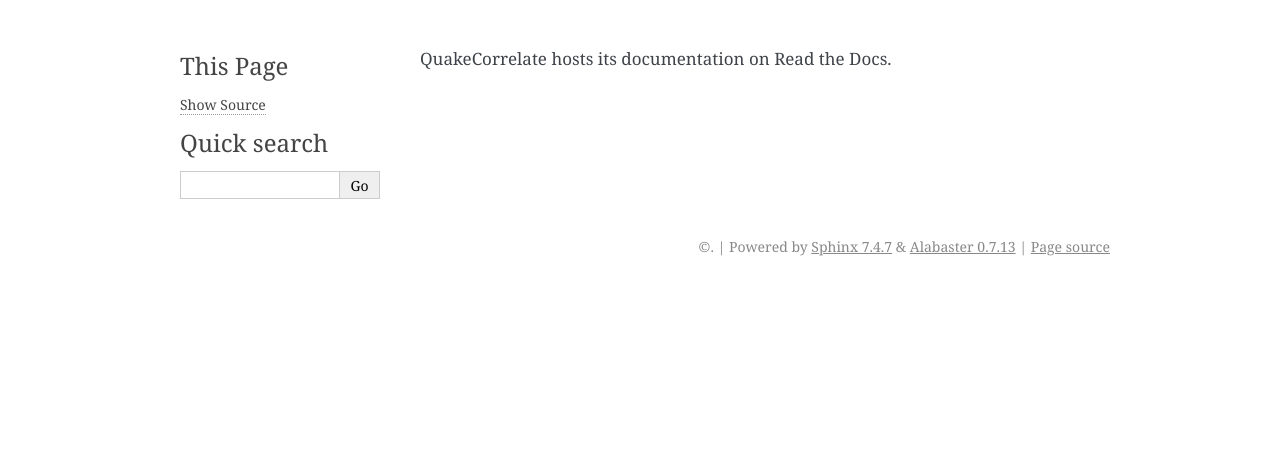
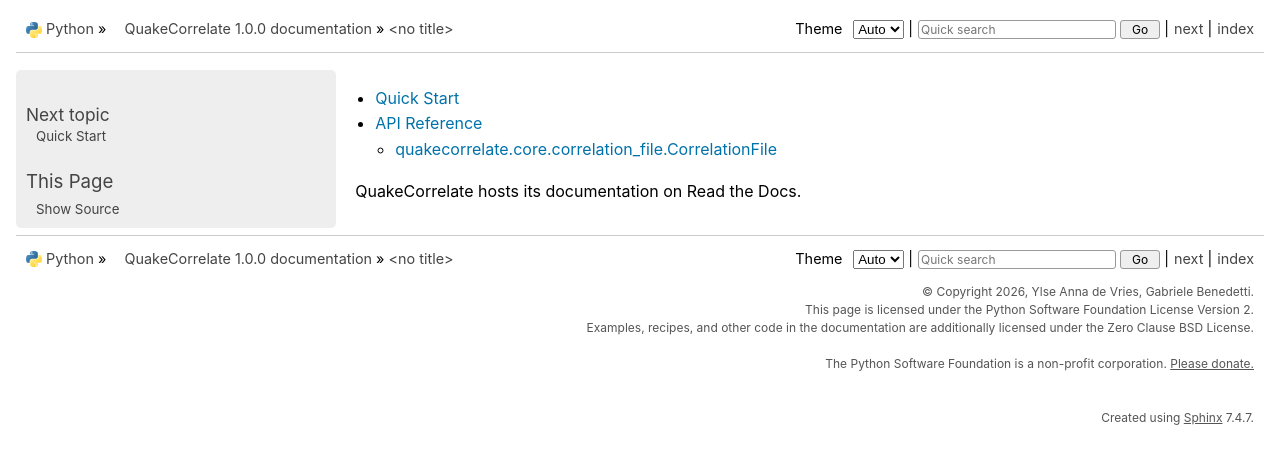
Before and after one commit to ylseanna/QuakeCorrelate, a Sphinx documentation site: the page built from docs/index.rst, in a window 1280 px wide. Shown: the top 464 px of the page. Built offline with Sphinx 7.4.7, drawn with Linux system fonts in a browser that asks for light colours.

Commit message:
add docs elements

```diff
--- a/docs/conf.py
+++ b/docs/conf.py
@@ -1,8 +1,20 @@
-import sys
-from pathlib import Path
+# Project information
+project = 'QuakeCorrelate'
+copyright = '2026, Ylse Anna de Vries, Gabriele Benedetti'
+author = 'Ylse Anna de Vries, Gabriele Benedetti'
+version = '1.0'
+release = '1.0.0'
 
 extensions = [
     'sphinx.ext.autodoc',
 ]
 
+# HTML theme configuration
+html_theme = 'python_docs_theme'
+
+### AUTODOC
+
+import sys
+from pathlib import Path
+
 sys.path.insert(0, str(Path('..', 'quakecorrelate').resolve()))
--- a/docs/index.rst
+++ b/docs/index.rst
@@ -2,5 +2,6 @@
    :maxdepth: 2
 
    usage/quickstart
+   reference/correlationfile
 
 QuakeCorrelate hosts its documentation on Read the Docs.
--- /dev/null
+++ b/docs/reference/correlationfile.rst
@@ -0,0 +1,12 @@
+===============
+ API Reference
+===============
+
+.. _reference_db_database:
+
+quakecorrelate.core.correlation_file.CorrelationFile
+========================
+
+.. autoclass:: quakecorrelate.core.correlation_file.CorrelationFile
+    :members:
+    :undoc-members:
--- /dev/null
+++ b/docs/requirement.txt
@@ -0,0 +1 @@
+python-docs-theme
--- a/docs/usage/quickstart.rst
+++ b/docs/usage/quickstart.rst
@@ -1 +1,5 @@
+===============
+ Quick Start
+===============
+
 This will become the quickstart guide
```
Also changed, not shown: .readthedocs.yaml.
